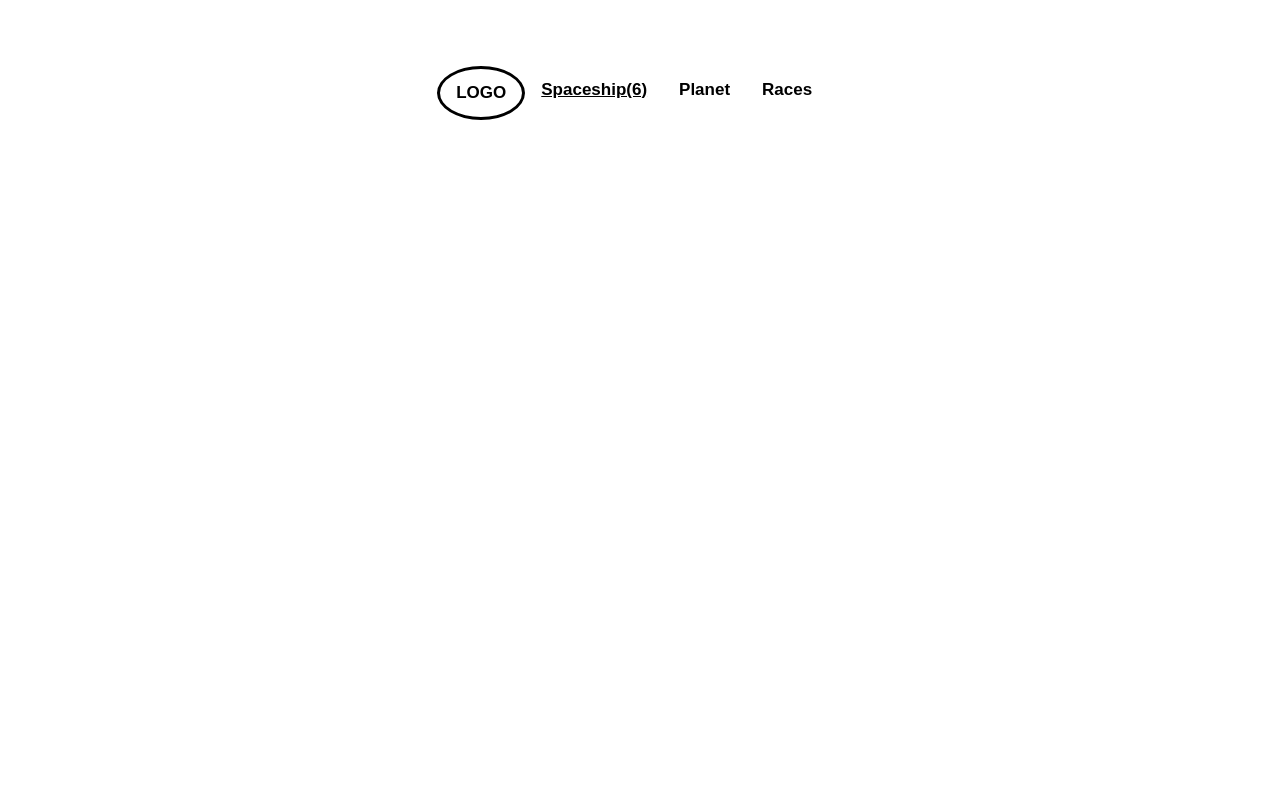
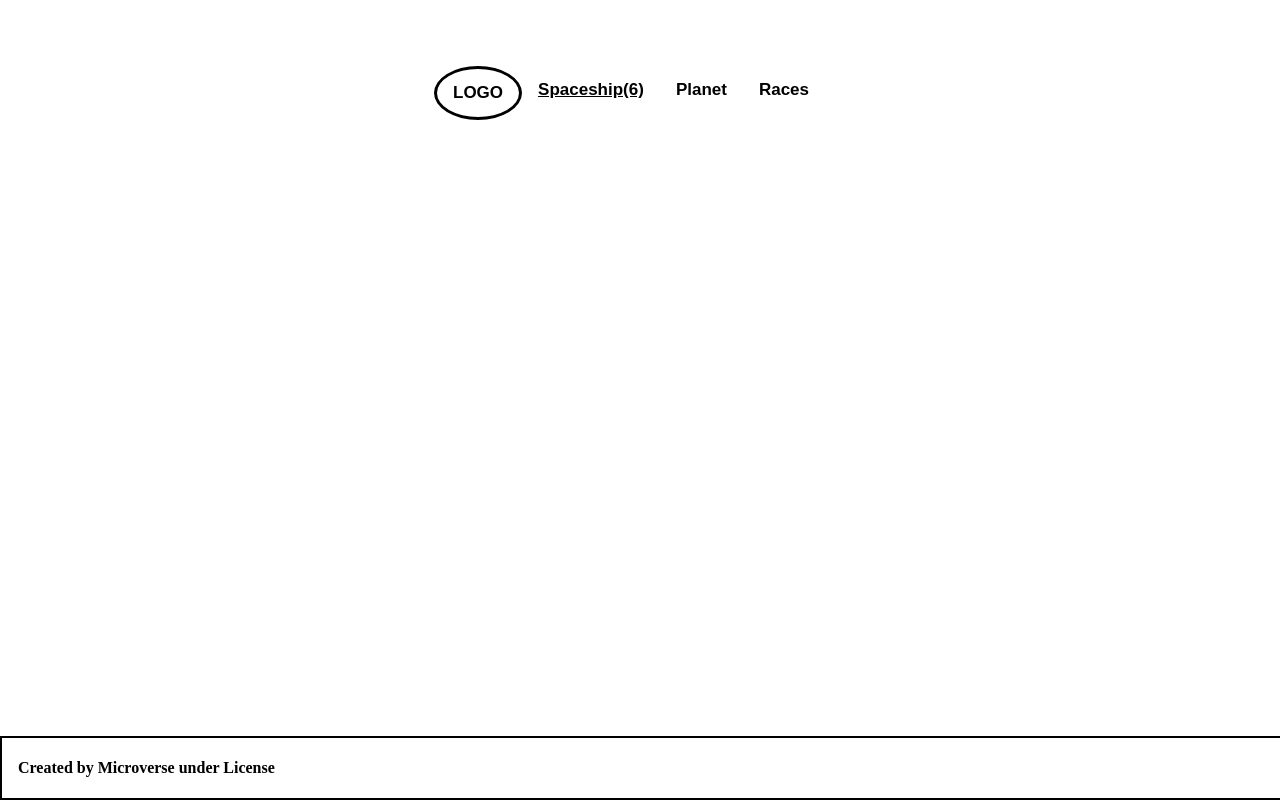
Before and after one commit to mateo951/js_capstone_m2, a website built with webpack: page src/index.html in a window 1280 px wide. Built offline with nearby package versions, Linux system fonts and the light colour scheme.

Commit message:
Add footer to structure

```diff
--- a/src/index.html
+++ b/src/index.html
@@ -13,7 +13,10 @@
     <li><a class="active" href="Home.html">Spaceship(6)</a></li>
     <li><a href="Page1.html">Planet</a></li>
     <li><a href="Page2.html">Races</a></li>
+  </ul>
 
-  </ul>
+  <footer>
+    <h4>Created by Microverse under License</h4>
+  </footer>
 </body>
 </html>
--- a/src/style.css
+++ b/src/style.css
@@ -1,3 +1,8 @@
+body {
+  padding: 0;
+  margin: 0;
+}
+
 ul.topnav {
   list-style-type: none;
   margin-left: 30%;
@@ -31,3 +36,16 @@ ul.topnav li a.active {
   border: black solid 3px;
   border-radius: 80%;
 }
+
+footer {
+  width: 100vw;
+  height: 60px;
+  position:absolute;
+  bottom:0;
+  border: 2px solid black;
+  text-align: left;
+}
+
+h4 {
+  margin-left: 1em;
+}
```
